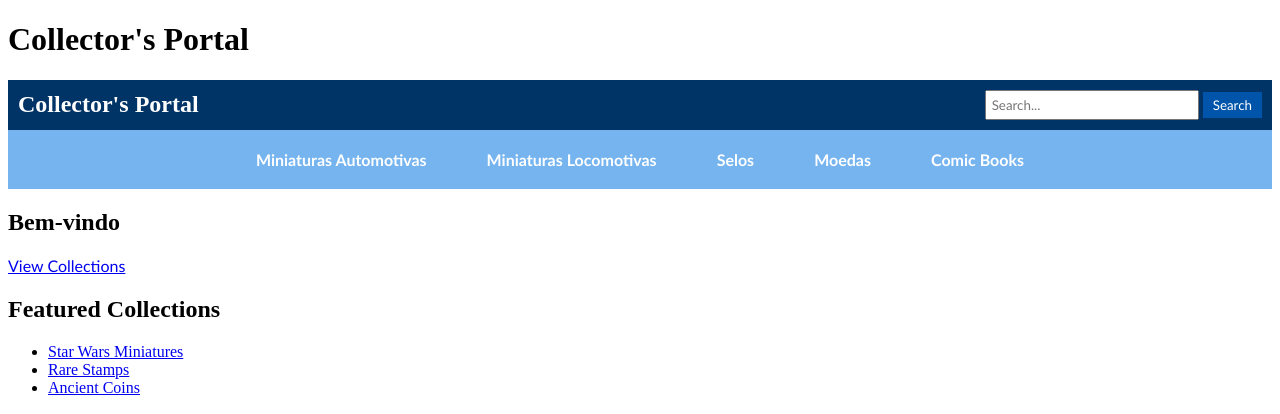
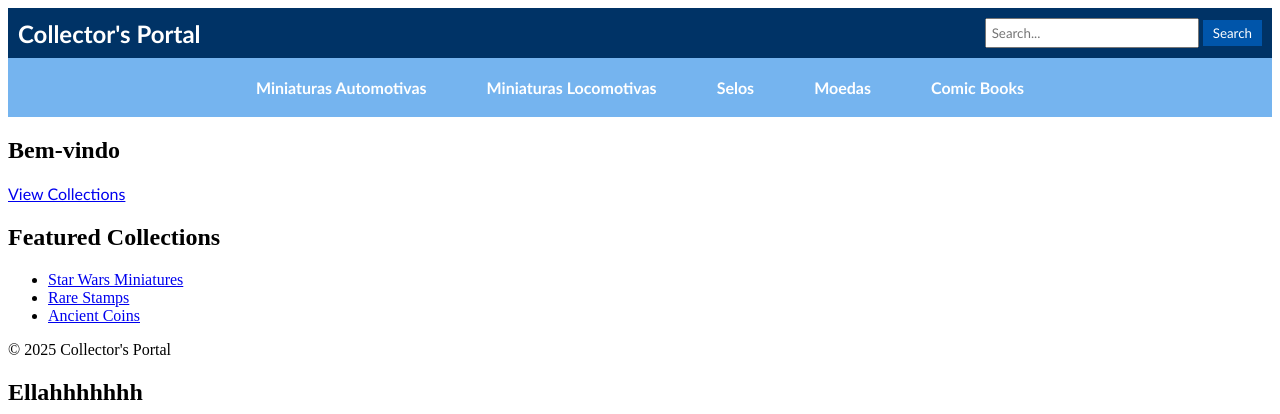
Before and after one commit to ellahf/SINF1_2025-G3, a PHP site: page /html/index.html in a window 1280 px wide. Shown: the top 414 px of the page. Run offline with PHP 8.4, Linux system fonts and the light colour scheme.

Commit message:
Mensagem do commit

```diff
--- a/css/styles.css
+++ b/css/styles.css
@@ -18,6 +18,7 @@
 .logo {
     font-size: 1.5em;
     font-weight: bold;
+    font-family: Calibri;
 }
 
 .search-bar {
--- a/html/index.html
+++ b/html/index.html
@@ -10,7 +10,6 @@
 
     <body>
         <header>
-            <h1>Collector's Portal</h1>
             <div class="top-bar">
                 <div class="logo">Collector's Portal</div>
                 <div class="search-bar">
```
